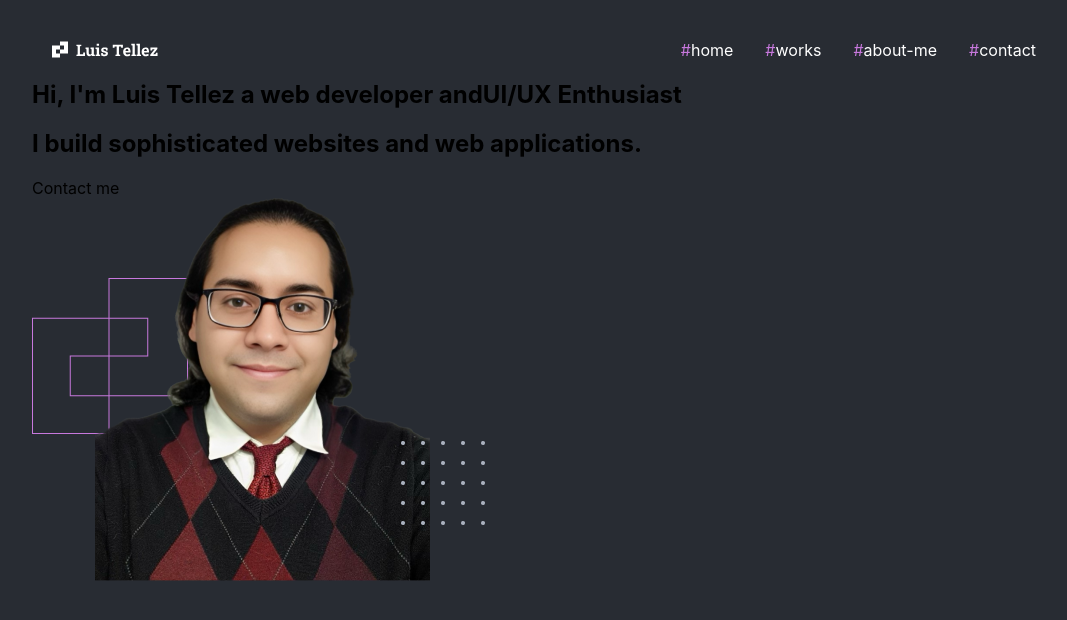
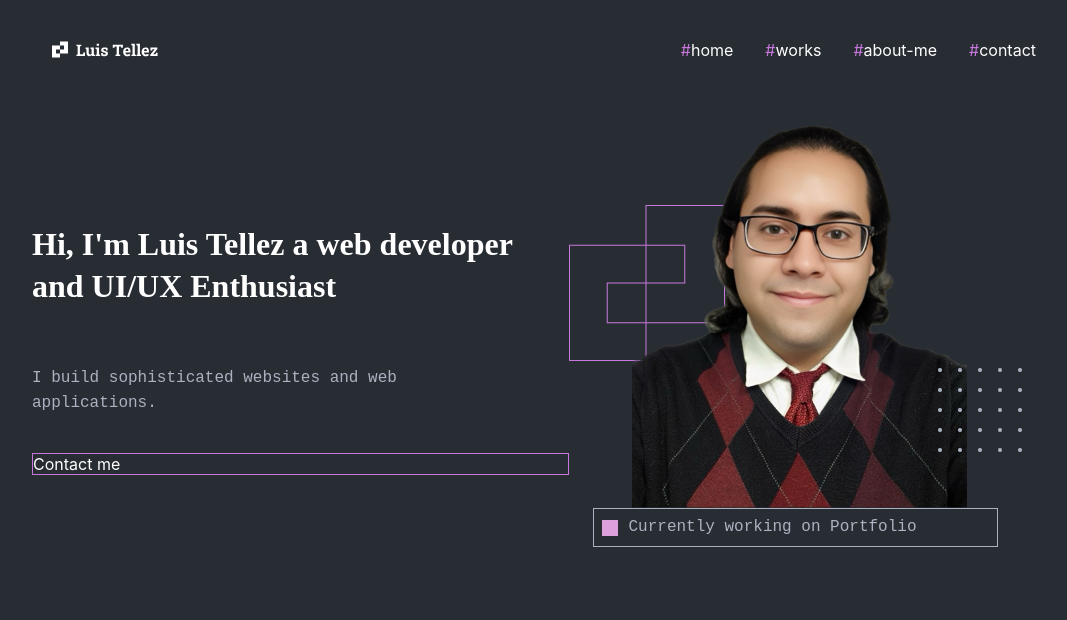
Before and after one commit to aegisnull/luistellez, a React (Create React App) app: page / in a window 1280 px wide. Shown: the top 620 px of the page, without its empty margins (96-1163 px from the left). Built offline with nearby package versions, Linux system fonts and the light colour scheme.

Commit message:
style: add styling to Home component

```diff
--- a/src/components/Home/Home.js
+++ b/src/components/Home/Home.js
@@ -4,17 +4,21 @@ import Avatar from '../../images/avatar.png';
 function Home() {
   return (
     <section className='home'>
-      <div className='home__container'>
-        <div className='home__container_info'>
-          <h1 className='home__title'>
-            Hi, I&apos;m Luis Tellez a <span className='home__title_accent'>web developer</span> and
-            <span className='home__title_accent'>UI/UX Enthusiast</span>
-          </h1>
-          <h2 className='home__subtitle'>I build sophisticated websites and web applications.</h2>
-          <div className='button home__button'>Contact me</div>
+      <div className='home__container-info'>
+        <h1 className='home__title'>
+          Hi, I&apos;m Luis Tellez a <span className='home__title_accent'>web developer</span> and
+          <span className='home__title_accent'> UI/UX Enthusiast</span>
+        </h1>
+        <h2 className='home__subtitle'>I build sophisticated websites and web applications.</h2>
+        <div className='button_accent'>
+          <div className='button__text'>Contact me</div>
         </div>
-        <div className='home__container_avatar'>
-          <img src={Avatar} alt='Luis Tellez' />
+      </div>
+      <div className='home__container-avatar'>
+        <img src={Avatar} alt='Luis Tellez' />
+        <div className='home__tooltip'>
+          <div className='home__tooltip_square' />
+          <div className='home__tooltip_text'>Currently working on Portfolio</div>
         </div>
       </div>
     </section>
--- a/src/components/Home/Home.scss
+++ b/src/components/Home/Home.scss
@@ -0,0 +1,60 @@
+.home {
+  padding-top: 65px;
+  display: flex;
+
+  &__container-info {
+    padding-top: 71px;
+  }
+
+  &__title {
+    font-family: 'Roboto-Slab', serif;
+    font-weight: 600;
+    color: var(--white-color);
+    font-size: 32px;
+    line-height: 42.2px;
+    max-width: 537px;
+  }
+
+  &__subtitle {
+    max-width: 463px;
+    padding-top: 32px;
+    padding-bottom: 24px;
+    font-family: 'Fira Code', monospace;
+    font-weight: 400;
+    font-size: 16px;
+    line-height: 25px;
+    color: var(--gray-color);
+  }
+
+  &__container-avatar {
+    display: flex;
+    flex-direction: column;
+    align-items: center;
+  }
+
+  &__avatar {
+  }
+
+  &__tooltip {
+    border: 1px solid var(--gray-color);
+    display: flex;
+    align-items: center;
+
+    &_square {
+      margin-left: 8px;
+      width: 16px;
+      height: 16px;
+      background-color: plum;
+      display: block;
+    }
+
+    &_text {
+      padding: 8px 80px 8px 10px;
+      color: var(--gray-color);
+      font-family: 'Fira Code', monospace;
+      font-weight: 500;
+      font-size: 16px;
+      line-height: 21px;
+    }
+  }
+}
--- a/src/index.css
+++ b/src/index.css
@@ -1,3 +1,5 @@
+@import-normalize;
+
 :root {
   --background-color: #282c33;
   --accent-color: #c778dd;
@@ -22,3 +24,15 @@ code {
   max-width: 1024px;
   margin: auto;
 }
+
+.button {
+  border: 1px solid var(--gray-color);
+}
+
+.button_accent {
+  border: 1px solid var(--accent-color);
+}
+
+.button__text {
+  color: var(--white-color);
+}
```
